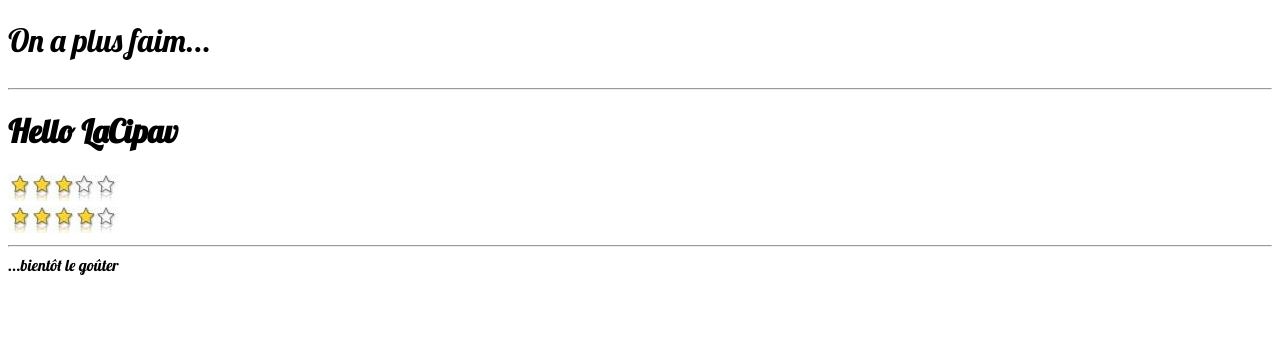
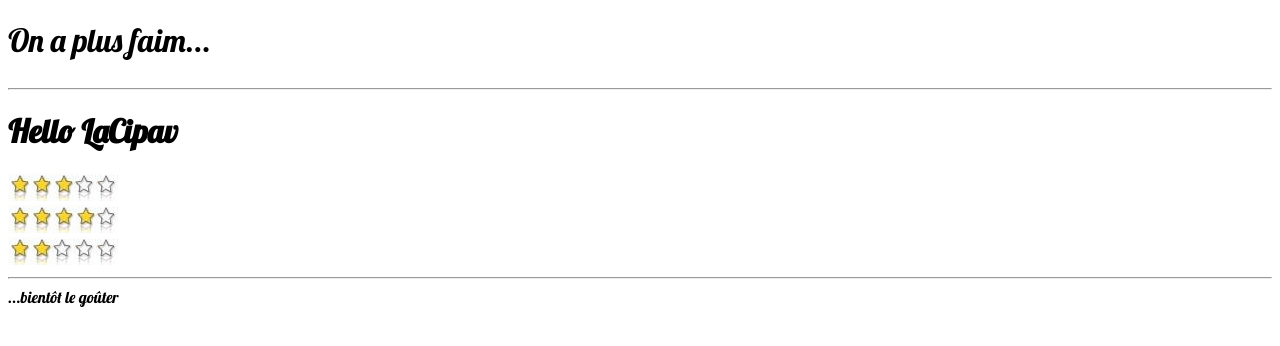
Before and after one commit to jlg-formation/fan_20170905, a website: page app/index.html in a window 1280 px wide. Drawn offline with nearby package versions, Linux system fonts and the light colour scheme.

Commit message:
version avec scope local

```diff
--- a/app/cpv-star/cpv-star.js
+++ b/app/cpv-star/cpv-star.js
@@ -6,15 +6,18 @@
 	app.directive('cpvStar', function() {
 		return {
 			restrict: 'E',
+			scope: {
+				n: '=?note'
+			},
 			controller: function CpvStarCtrl($scope, $element, $attrs, $transclude) {
-                // Surtout pas $element !
+				// Surtout pas $element !
 				console.log('CpvStarCtrl', arguments);
-                let html = '';
-                let note = $attrs.note || 3;
+				let html = '';
+				let note = $scope.n || 3;
 				for (let i = 0; i < note; i++) {
 					html += '<img src="cpv-star/img/yellow_star.png">';
-                }
-                for (let i = note; i < 5; i++) {
+				}
+				for (let i = note; i < 5; i++) {
 					html += '<img src="cpv-star/img/white_star.png">';
 				}
 				$element.html(html);
--- a/app/tmpl/cpv-body.html
+++ b/app/tmpl/cpv-body.html
@@ -1,3 +1,4 @@
-<h1>Hello {{name}}</h1>
+<h1 ng-init="myNote=2">Hello {{name}}</h1>
 <cpv-star></cpv-star><br>
 <cpv-star note="4"></cpv-star><br>
+<cpv-star note="myNote"></cpv-star><br>
```
